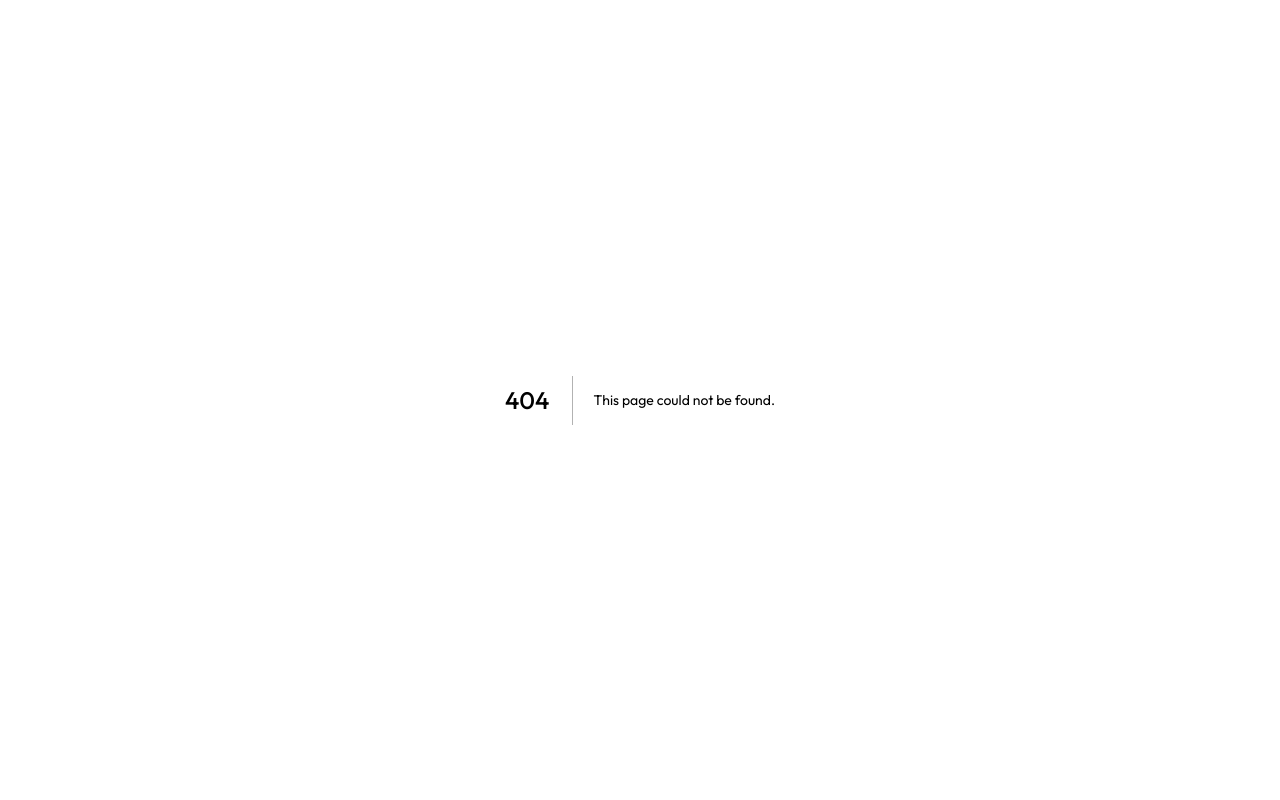
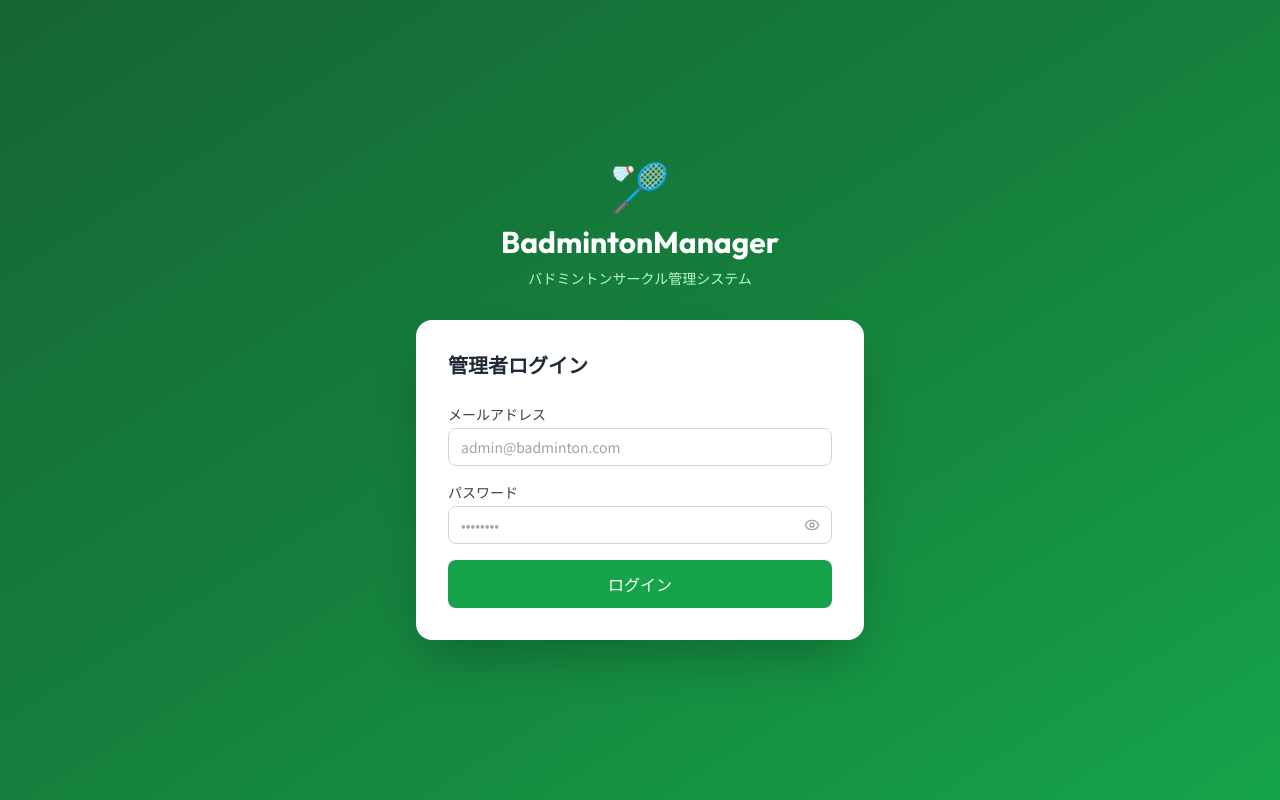
Before and after one commit to YasunoriMizuno/badminton-app, a Next.js app: page /auth/login in a window 1280 px wide. Before the commit this address had no page. Built offline with nearby package versions, Linux system fonts and the light colour scheme; no server answers.

Commit message:
feat: ログインページとLoginFormコンポーネントを追加

```diff
--- /dev/null
+++ b/src/app/auth/login/page.tsx
@@ -0,0 +1,39 @@
+// src/app/auth/login/page.tsx
+'use client'
+
+import { useState } from 'react'
+import { useRouter } from 'next/navigation'
+import { createClient } from '@/lib/supabase/client'
+import { LoginForm } from '@/components/auth/LoginForm'
+
+export default function LoginPage() {
+  const router = useRouter()
+  const supabase = createClient()
+  const [error, setError] = useState<string | null>(null)
+  const [loading, setLoading] = useState(false)
+
+  async function handleLogin(email: string, password: string) {
+    setLoading(true)
+    setError(null)
+
+    const { error } = await supabase.auth.signInWithPassword({
+      email,
+      password,
+    })
+
+    if (error) {
+      setError('メールアドレスまたはパスワードが正しくありません')
+      setLoading(false)
+      return
+    }
+
+    router.push('/players')
+    router.refresh()
+  }
+
+  return (
+    <div className="min-h-screen bg-gradient-to-br from-green-800 via-green-700 to-green-600 flex items-center justify-center p-4">
+      <LoginForm onSubmit={handleLogin} error={error} loading={loading} />
+    </div>
+  )
+}
--- /dev/null
+++ b/src/components/auth/LoginForm.tsx
@@ -0,0 +1,109 @@
+// src/components/auth/LoginForm.tsx
+// ログインフォームコンポーネント
+
+'use client'
+
+import { useState } from 'react'
+import { Eye, EyeOff, Loader2 } from 'lucide-react'
+
+type Props = {
+  onSubmit: (email: string, password: string) => Promise<void>
+  error: string | null
+  loading: boolean
+}
+
+export function LoginForm({ onSubmit, error, loading }: Props) {
+  const [email, setEmail] = useState('')
+  const [password, setPassword] = useState('')
+  const [showPassword, setShowPassword] = useState(false)
+
+  async function handleSubmit(e: React.FormEvent) {
+    e.preventDefault()
+    await onSubmit(email, password)
+  }
+
+  return (
+    <div className="w-full max-w-md">
+      {/* ロゴ */}
+      <div className="text-center mb-8">
+        <div className="text-5xl mb-4">🏸</div>
+        <h1 className="text-3xl font-bold text-white">BadmintonManager</h1>
+        <p className="text-green-200 mt-2 text-sm">バドミントンサークル管理システム</p>
+      </div>
+
+      {/* フォームカード */}
+      <div className="bg-white rounded-2xl shadow-2xl p-8">
+        <h2 className="text-xl font-bold text-gray-800 mb-6">管理者ログイン</h2>
+
+        {/* エラーメッセージ */}
+        {error && (
+          <div className="mb-4 p-3 bg-red-50 border border-red-200 rounded-lg text-sm text-red-700">
+            {error}
+          </div>
+        )}
+
+        <form onSubmit={handleSubmit} className="space-y-4">
+          {/* メールアドレス */}
+          <div>
+            <label htmlFor="email" className="label">
+              メールアドレス
+            </label>
+            <input
+              id="email"
+              type="email"
+              value={email}
+              onChange={(e) => setEmail(e.target.value)}
+              className="input"
+              placeholder="admin@badminton.com"
+              required
+            />
+          </div>
+
+          {/* パスワード */}
+          <div>
+            <label htmlFor="password" className="label">
+              パスワード
+            </label>
+            <div className="relative">
+              <input
+                id="password"
+                type={showPassword ? 'text' : 'password'}
+                value={password}
+                onChange={(e) => setPassword(e.target.value)}
+                className="input pr-10"
+                placeholder="••••••••"
+                required
+              />
+              <button
+                type="button"
+                onClick={() => setShowPassword(!showPassword)}
+                className="absolute right-3 top-1/2 -translate-y-1/2 text-gray-400 hover:text-gray-600"
+              >
+                {showPassword
+                  ? <EyeOff className="w-4 h-4" />
+                  : <Eye className="w-4 h-4" />
+                }
+              </button>
+            </div>
+          </div>
+
+          {/* ログインボタン */}
+          <button
+            type="submit"
+            disabled={loading}
+            className="btn-primary w-full py-3 text-base mt-2"
+          >
+            {loading ? (
+              <>
+                <Loader2 className="w-4 h-4 animate-spin" />
+                ログイン中...
+              </>
+            ) : (
+              'ログイン'
+            )}
+          </button>
+        </form>
+      </div>
+    </div>
+  )
+}
```
